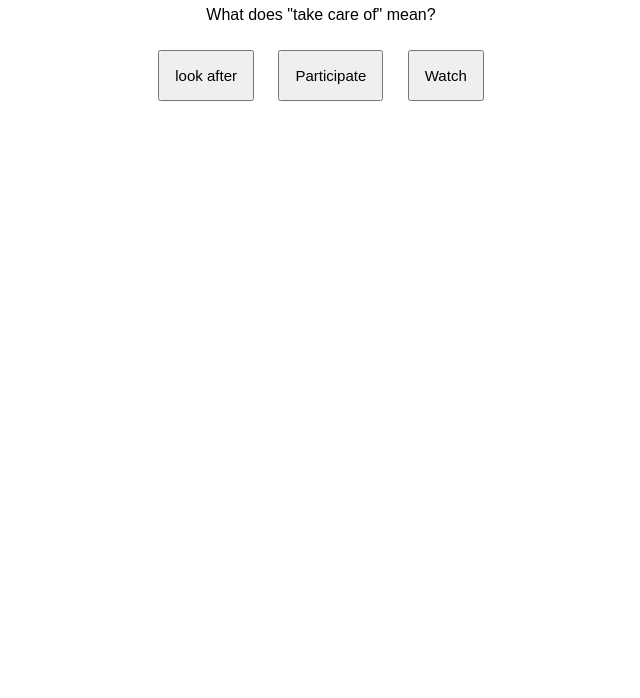
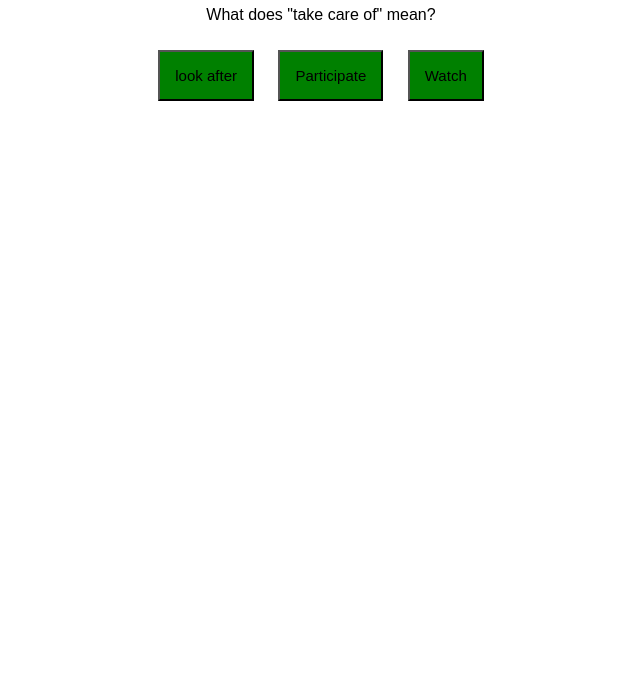
Before and after one commit to dlwldk0624/DLHW, a plain HTML site: page index.html in a window 1280 px wide. Shown: the part 102-800 px from the top of the page, without its empty margins (319-959 px from the left). Drawn offline with Linux system fonts and the light colour scheme.

Commit message:
Update index.html

```diff
--- a/index.html
+++ b/index.html
@@ -16,7 +16,7 @@
             font-size: 15px;
             padding: 15px;
             margin: 10px;
-            background-color: lemon;
+            background-color: green;
         }
     </style>
 </head>
```
